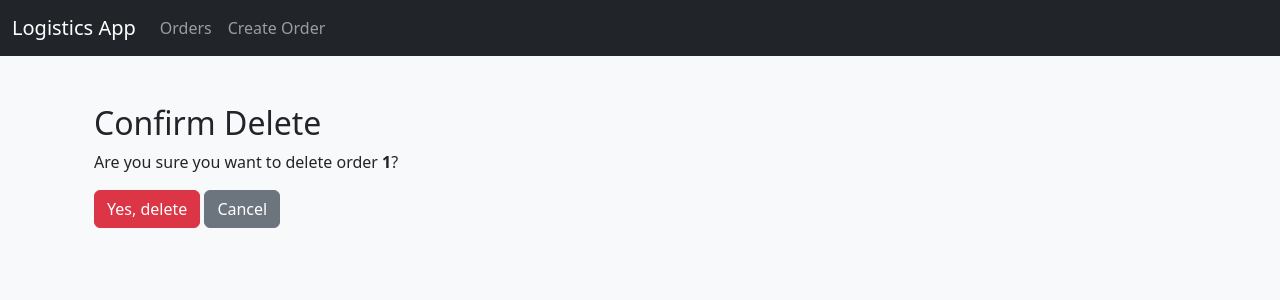
After one commit to Mafruha17/CIDM632570, a Django app: page /order/1/delete/ in a window 1280 px wide. The commit adds this page. Shown: the top 300 px of the page. Run offline with Django 4.2, Linux system fonts and the light colour scheme; tables that the repository leaves empty hold one stand-in row (values such as "Sample post"); some libraries are stand-ins or nearby versions.

Commit message:
- m update CRUD works

```diff
--- a/Module2Assignment/logistics_app/forms.py
+++ b/Module2Assignment/logistics_app/forms.py
@@ -8,6 +8,7 @@ class OrderForm(forms.ModelForm):
         model = Order
         fields = ['order_id', 'order_date', 'delivery_location', 'client_type']
         widgets = {
+            'order_id': forms.TextInput(attrs={'class': 'form-control'}),
             'order_date': forms.DateInput(attrs={'type': 'date', 'class': 'form-control'}),
             'delivery_location': forms.TextInput(attrs={'class': 'form-control'}),
             'client_type': forms.TextInput(attrs={'class': 'form-control'}),
@@ -17,4 +18,3 @@ class OrderForm(forms.ModelForm):
         super(OrderForm, self).__init__(*args, **kwargs)
         for field in self.fields.values():
             field.widget.attrs.update({'class': 'form-control'})
-# logistics_app/forms.py
--- a/Module2Assignment/logistics_app/models.py
+++ b/Module2Assignment/logistics_app/models.py
@@ -1,13 +1,21 @@
 from django.db import models
 
-# Create your models here.
-from django.db import models
+#from .ai_engine import calculate_eta_mock
+#class Order(models.Model):
+#    order_id = models.CharField(max_length=20, unique=True)
+#    order_date = models.DateField()
+#    delivery_location = models.CharField(max_length=255)
+#    client_type = models.CharField(max_length=100)
+
+#    def __str__(self):
+#        return f"{self.order_id} ({self.client_type})"
 
 class Order(models.Model):
     order_id = models.CharField(max_length=20, unique=True)
     order_date = models.DateField()
     delivery_location = models.CharField(max_length=255)
     client_type = models.CharField(max_length=100)
+    eta = models.CharField(max_length=100, blank=True, null=True)  # New field
 
     def __str__(self):
         return f"{self.order_id} ({self.client_type})"
--- a/Module2Assignment/logistics_app/templates/base.html
+++ b/Module2Assignment/logistics_app/templates/base.html
@@ -0,0 +1,53 @@
+<!DOCTYPE html>
+<html lang="en">
+<head>
+    <meta charset="UTF-8">
+    <meta name="viewport" content="width=device-width, initial-scale=1.0">
+    <title>Logistics Platform</title>
+
+    <!-- Bootstrap CSS -->
+    <link href="https://cdn.jsdelivr.net/npm/bootstrap@5.3.0/dist/css/bootstrap.min.css" rel="stylesheet">
+
+    <!-- HTMX -->
+    <script src="https://unpkg.com/htmx.org@1.9.10"></script>
+
+    <!-- Optional: Custom CSS -->
+    <style>
+        body {
+            background-color: #f8f9fa;
+        }
+        .navbar {
+            margin-bottom: 20px;
+        }
+    </style>
+</head>
+<body>
+
+    <!-- Navbar -->
+    <nav class="navbar navbar-expand-lg navbar-dark bg-dark">
+        <div class="container-fluid">
+            <a class="navbar-brand" href="/">Logistics App</a>
+            <div class="collapse navbar-collapse">
+                <ul class="navbar-nav me-auto">
+                    <li class="nav-item">
+                        <a class="nav-link" href="/orders/">Orders</a>
+                    </li>
+                    <li class="nav-item">
+                        <a class="nav-link" href="/order/create/">Create Order</a>
+                    </li>
+                </ul>
+            </div>
+        </div>
+    </nav>
+
+    <!-- Main Content -->
+    <div class="container">
+        {% block content %}
+        <!-- Page-specific content will render here -->
+        {% endblock %}
+    </div>
+
+    <!-- Bootstrap JS Bundle -->
+    <script src="https://cdn.jsdelivr.net/npm/bootstrap@5.3.0/dist/js/bootstrap.bundle.min.js"></script>
+</body>
+</html>
--- /dev/null
+++ b/Module2Assignment/logistics_app/templates/logistics_app/order_confirm_delete.html
@@ -0,0 +1,14 @@
+{% extends "base.html" %}
+
+{% block content %}
+<div class="container mt-5">
+    <h2>Confirm Delete</h2>
+    <p>Are you sure you want to delete order <strong>{{ order.order_id }}</strong>?</p>
+
+    <form method="post">
+        {% csrf_token %}
+        <button type="submit" class="btn btn-danger">Yes, delete</button>
+        <a href="/orders/" class="btn btn-secondary">Cancel</a>
+    </form>
+</div>
+{% endblock %}
--- a/Module2Assignment/logistics_app/templates/logistics_app/order_form.html
+++ b/Module2Assignment/logistics_app/templates/logistics_app/order_form.html
@@ -3,7 +3,7 @@
 {% block content %}
 <div class="container mt-5" id="form-container">
     <h2 class="mb-4">Create New Order</h2>
-    <form method="post" hx-post="{% url 'order_create' %}" hx-target="#form-container" hx-swap="outerHTML">
+    <form method="post">
         {% csrf_token %}
         <div class="mb-3">
             <label for="order_id" class="form-label">Order ID</label>
--- a/Module2Assignment/logistics_app/urls.py
+++ b/Module2Assignment/logistics_app/urls.py
@@ -1,10 +1,13 @@
 # logistics_app/urls.py
 
 from django.urls import path
-from . import views
+from .views import index, predict_eta, order_create, order_list, order_update, order_delete
 
 urlpatterns = [
-    path('order/', views.order_create, name='order_create'),
-    path('predict/', views.predict_eta, name='predict_eta'),
+    path('', index, name='index'),
+    path('predict/', predict_eta, name='predict_eta'),
+    path('order/create/', order_create, name='order_create'),
+    path('orders/', order_list, name='order_list'),
+    path('order/<int:pk>/update/', order_update, name='order_update'),
+    path('order/<int:pk>/delete/', order_delete, name='order_delete'),
 ]
-# logistics_app/urls.py
--- a/Module2Assignment/logistics_app/views.py
+++ b/Module2Assignment/logistics_app/views.py
@@ -3,6 +3,7 @@
 from django.shortcuts import render, redirect
 from django.http import HttpResponse
 from .ai_engine import calculate_eta_mock, calculate_eta_detailed
+from django.shortcuts import get_object_or_404
 from .forms import OrderForm
 from .models import Order
 
@@ -18,18 +19,57 @@ def predict_eta(request):
     eta = calculate_eta_mock(None)
     return HttpResponse(eta)
 
+from .ai_engine import calculate_eta_mock
 
 def order_create(request):
     if request.method == 'POST':
         form = OrderForm(request.POST)
         if form.is_valid():
-            form.save()
-            return redirect('/')  # Optional: Use HTMX success response here
+            order = form.save(commit=False)
+            order.eta = calculate_eta_mock(order)  # generate ETA
+            order.save()
+            return redirect('/orders/')
     else:
         form = OrderForm()
 
     return render(request, 'logistics_app/order_form.html', {'form': form})
 
+
+#def order_create(request):
+#    if request.method == 'POST':
+#        form = OrderForm(request.POST)
+#       if form.is_valid():
+#            form.save()
+#            return redirect('/orders/')  # redirect to order list
+#    else:
+#        form = OrderForm()
+#
+#    return render(request, 'logistics_app/order_form.html', {'form': form})
+
 def order_list(request):
     orders = Order.objects.all().order_by('-order_date')
     return render(request, 'logistics_app/order_list.html', {'orders': orders})
+
+
+# Update Order
+def order_update(request, pk):
+    order = get_object_or_404(Order, pk=pk)
+    if request.method == 'POST':
+        form = OrderForm(request.POST, instance=order)
+        if form.is_valid():
+            order = form.save(commit=False)
+            order.eta = calculate_eta_mock(order)
+            order.save()
+            return redirect('/orders/')
+    else:
+        form = OrderForm(instance=order)
+    return render(request, 'logistics_app/order_form.html', {'form': form})
+
+
+# Delete Order
+def order_delete(request, pk):
+    order = get_object_or_404(Order, pk=pk)
+    if request.method == 'POST':
+        order.delete()
+        return redirect('/orders/')
+    return render(request, 'logistics_app/order_confirm_delete.html', {'order': order})
--- a/Module2Assignment/logistics_project/urls.py
+++ b/Module2Assignment/logistics_project/urls.py
@@ -21,13 +21,18 @@ from django.urls import path, include
 from logistics_app.views import index, predict_eta, order_create, order_list
 
 
+#urlpatterns = [
+  #  path('admin/', admin.site.urls),
+  #  path('', include('logistics_app.urls')),
+  #  path('', index, name='home'),
+   # path('predict/', predict_eta, name='predict_eta'),
+    #path('order/new/', order_create, name='order_create'),
+   # path('orders/', order_list, name='order_list'),
+
+#]
 urlpatterns = [
     path('admin/', admin.site.urls),
-    path('', include('logistics_app.urls')),
-    path('', index, name='home'),
-    path('predict/', predict_eta, name='predict_eta'),
-    path('order/new/', order_create, name='order_create'),
-    path('orders/', order_list, name='order_list'),
+    path('', include('logistics_app.urls')),  # ✅ only once
+]
 
-]
 # logistics_project/urls.py
```
Also changed, not shown: Module2Assignment/logistics_app/templates/logistics_app/order_list.html (+5 -3 lines).
